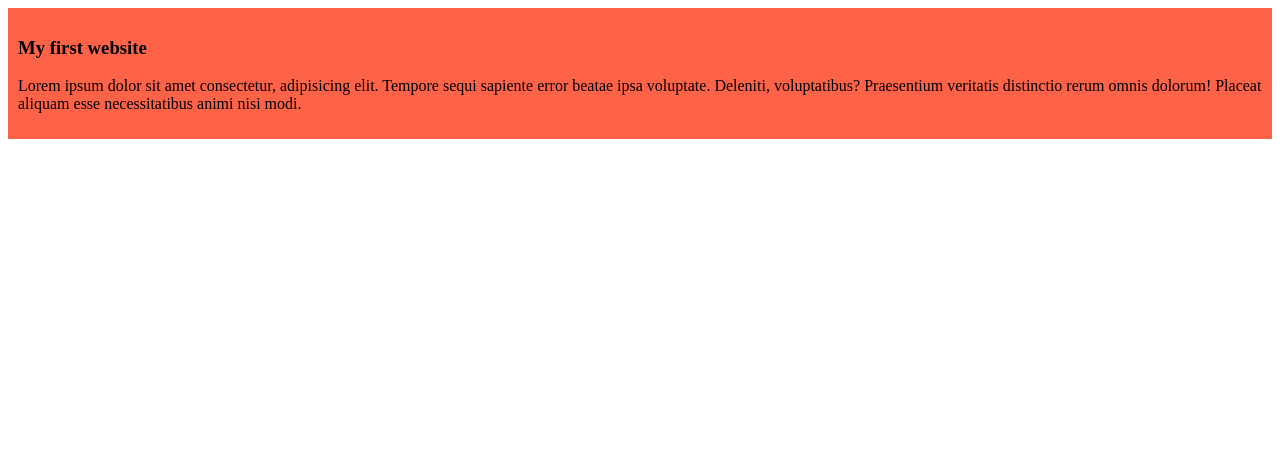
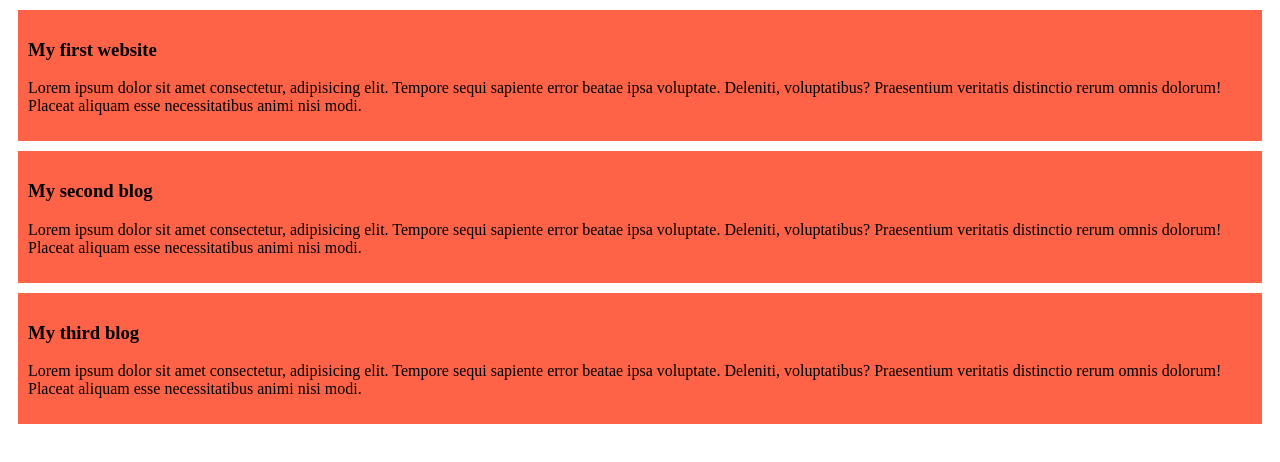
Before and after one commit to nazmus2575/my-simple-website, a plain HTML site: page index.html in a window 1280 px wide. Drawn offline with Linux system fonts and the light colour scheme.

Commit message:
added the second and third blog

```diff
--- a/index.html
+++ b/index.html
@@ -11,5 +11,13 @@
         <h3>My first website</h3>
         <p>Lorem ipsum dolor sit amet consectetur, adipisicing elit. Tempore sequi sapiente error beatae ipsa voluptate. Deleniti, voluptatibus? Praesentium veritatis distinctio rerum omnis dolorum! Placeat aliquam esse necessitatibus animi nisi modi.</p>
     </div>
+    <div>
+        <h3>My second blog</h3>
+        <p>Lorem ipsum dolor sit amet consectetur, adipisicing elit. Tempore sequi sapiente error beatae ipsa voluptate. Deleniti, voluptatibus? Praesentium veritatis distinctio rerum omnis dolorum! Placeat aliquam esse necessitatibus animi nisi modi.</p>
+    </div>
+    <div>
+        <h3>My third blog</h3>
+        <p>Lorem ipsum dolor sit amet consectetur, adipisicing elit. Tempore sequi sapiente error beatae ipsa voluptate. Deleniti, voluptatibus? Praesentium veritatis distinctio rerum omnis dolorum! Placeat aliquam esse necessitatibus animi nisi modi.</p>
+    </div>
 </body>
 </html>
--- a/styles/blog.css
+++ b/styles/blog.css
@@ -1,4 +1,5 @@
 div{
     background-color: tomato;
     padding: 10px;
+    margin: 10px;
 }
```
